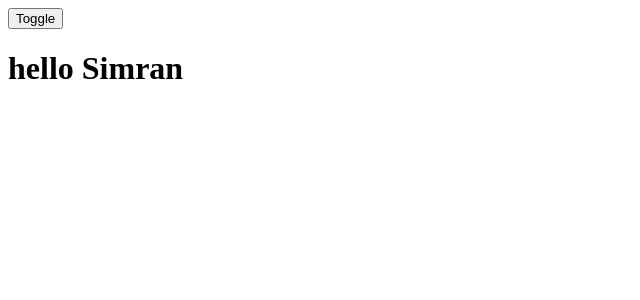
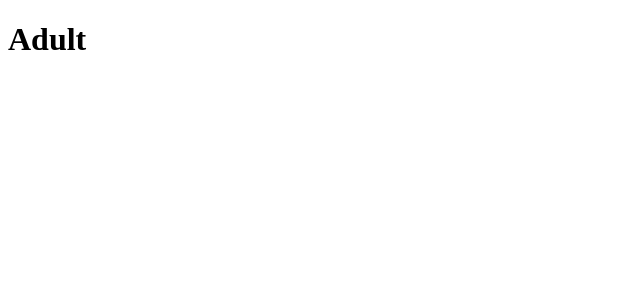
Before and after one commit to simransingh-dev/react-learning, a React (Create React App) app: page / in a window 1280 px wide. Shown: the top 300 px of the page, without its empty margins (0-640 px from the left). Built offline with nearby package versions, Linux system fonts and the light colour scheme.

Commit message:
Initial react project

```diff
--- a/src/App.js
+++ b/src/App.js
@@ -187,48 +187,33 @@
 // export default App;
 
 
+// login /logout button
+
 // function App(){
-//   const isLoggedIn =false;
+//   const isLoggedIn =true;
 
 //   return(
 //     <div>
-//       {isLoggedIn ? <h1>Welcome Back</h1>
-//       : <h1>Please login</h1>}
+//       isLoggedIn ? <button> Logout
+
+//       </button> : <button>Login</button>
 //     </div>
 //   );
 // }
 // export default App;
 
-// function App(){
-//   const isAdmin=true;
-
-//   return(
-//     <div>
-//       <h1> Dashboard</h1>
-//       {isAdmin && <button> Delete user</button>}
-//     </div>
-//   );
-// }
-// export default App;
-
-import { useState } from "react";
+// Adult or minor
 
 function App(){
-  const [show,setShow]=
-  useState(true);
+  const age=26;
 
-  return(
+  return (
     <div>
-
-      <button onclick={() => setShow( ! show)}>
-        Toggle
-
-      </button>
-
-      {show ? <h1> hello Simran</h1>
-      : <h1>Message hidden</h1>}
+      {
+        age>=18 ? <h1>Adult</h1> :
+        <h1> Minor</h1>
+      }
     </div>
   );
 }
-
 export default App;
```
